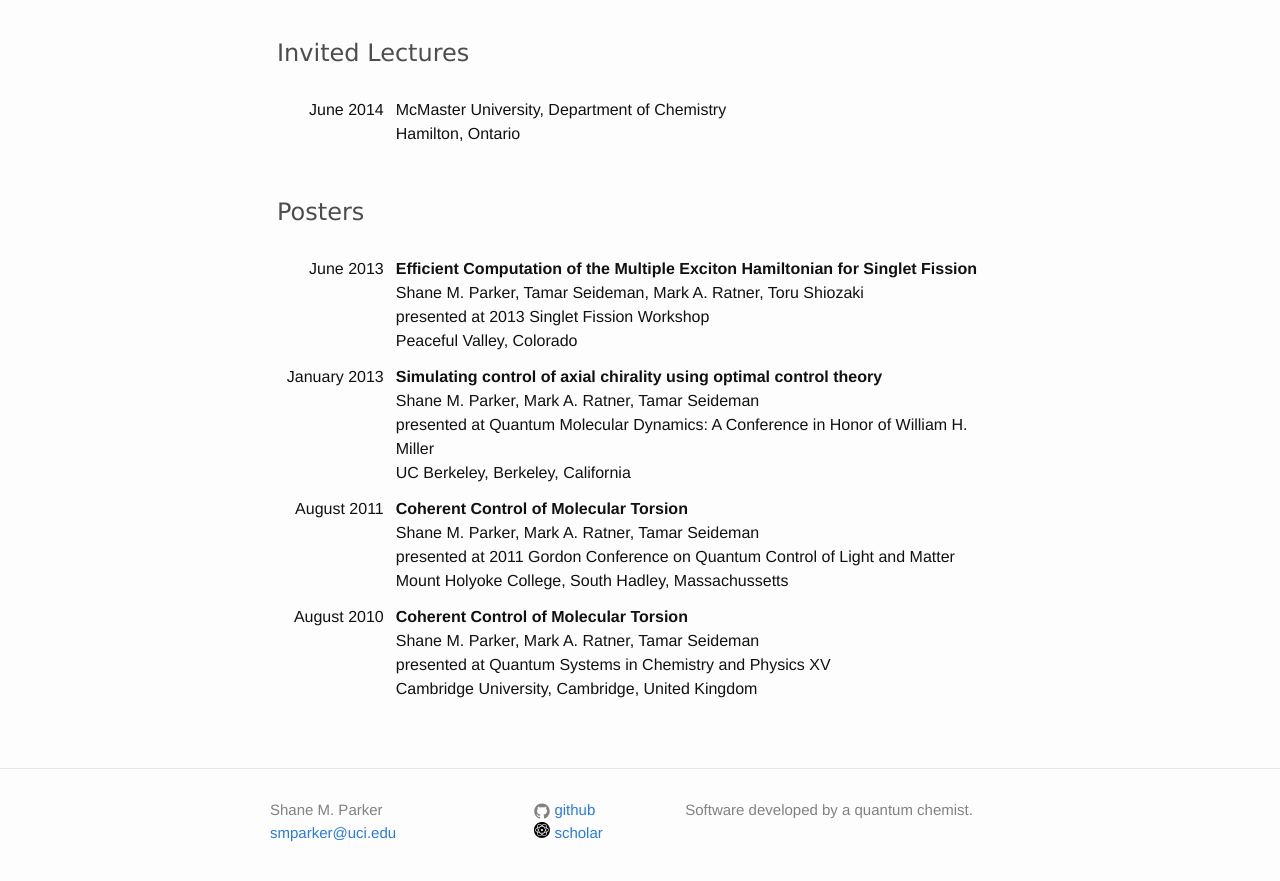
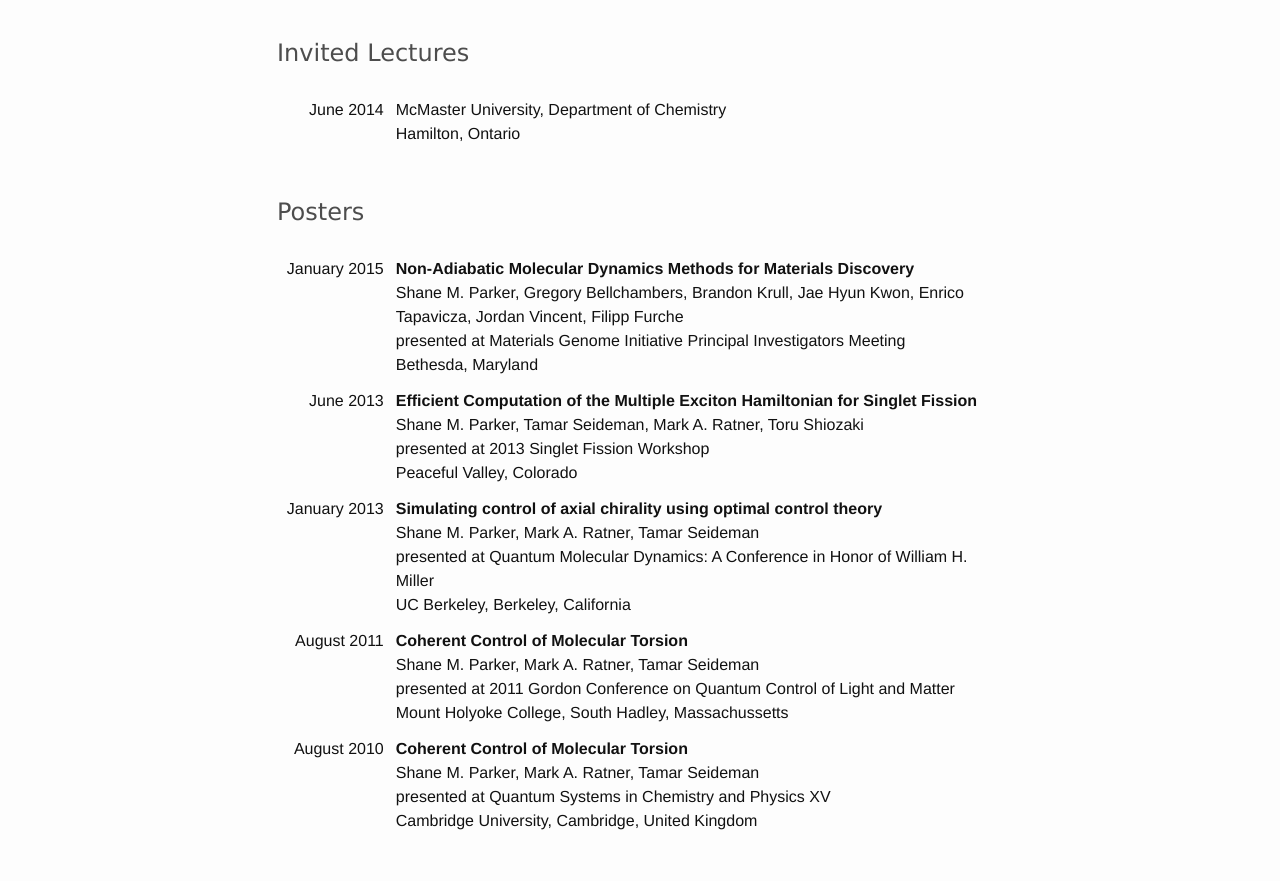
Before and after one commit to smparker/smparker.github.io, a Jekyll site: the page built from 2_vita.html, in a window 1280 px wide and 900 px high, scrolled down 1126 px. Shown: the top 881 px of the window. Built offline with Jekyll 4.4.1, drawn with Linux system fonts in a browser that asks for light colours.

Commit message:
added poster

```diff
--- a/_data/posters.yml
+++ b/_data/posters.yml
@@ -1,3 +1,9 @@
+- title: Non-Adiabatic Molecular Dynamics Methods for Materials Discovery
+  authors: Shane M. Parker, Gregory Bellchambers, Brandon Krull, Jae Hyun Kwon, Enrico Tapavicza, Jordan Vincent, Filipp Furche
+  event: Materials Genome Initiative Principal Investigators Meeting
+  location: Bethesda, Maryland
+  time: January 2015
+
 - title: Efficient Computation of the Multiple Exciton Hamiltonian for Singlet Fission
   authors: Shane M. Parker, Tamar Seideman, Mark A. Ratner, Toru Shiozaki
   event: 2013 Singlet Fission Workshop
```
